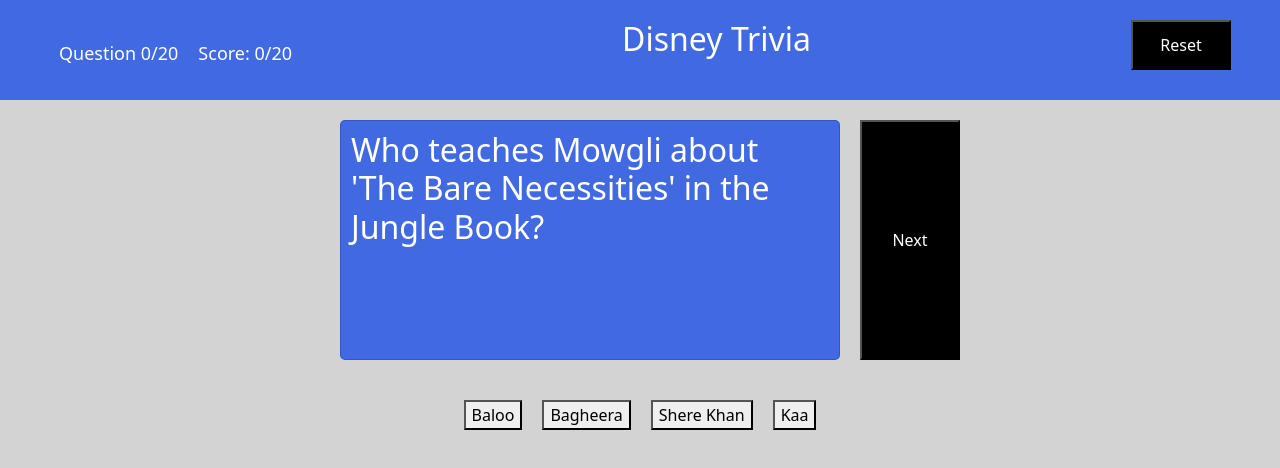
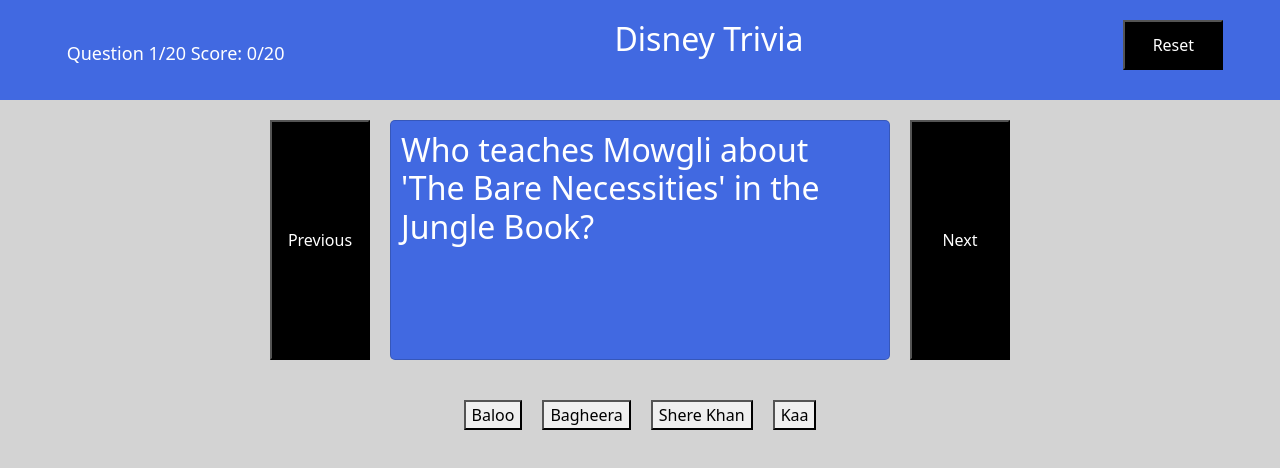
Before and after one commit to Kiwi-223/react-trivia, a React (Vite) app: page / in a window 1280 px wide. Shown: the top 468 px of the page. Built offline with nearby package versions, Linux system fonts and the light colour scheme.

Commit message:
Corrected score to only add once per question

```diff
--- a/src/App.tsx
+++ b/src/App.tsx
@@ -10,10 +10,13 @@
   const [answerAlert, setAnswerAlert] = useState(false);
   const [correctAnswer, setCorrectAnswer] = useState(false);
   const [score, setScore] = useState(0);
+  const [answeredQuestions, setAnsweredQuestions] = useState<number[]>([]);
+
   const handleReset = () => {
-    handleMove("Reset");
+    setQuestionIndex(0);
     setAnswerAlert(false);
     setScore(0);
+    setAnsweredQuestions([]);
   };
   const handleMove = (direction: string) => {
     if (direction === "Next") {
@@ -22,42 +25,39 @@
     if (direction === "Previous") {
       setQuestionIndex(questionIndex - 1);
     }
-    if (direction === "Reset") {
-      setQuestionIndex(0);
-    }
     setAnswerAlert(false);
   };
 
-  //
   const handleAnswer = (answer: string, choice: string) => {
-    // console.log(choice);
     setAnswerAlert(true);
     if (choice === answer && answerAlert != true) {
       setCorrectAnswer(true);
-      setScore(score + 1);
+      if (!answeredQuestions.includes(questionIndex)) {
+        console.log({ answeredQuestions });
+        setScore(score + 1);
+      }
     } else {
       if (answerAlert != true) {
         setCorrectAnswer(false);
       }
     }
+    setAnsweredQuestions((answeredQuestions) => [
+      ...answeredQuestions,
+      questionIndex,
+    ]);
   };
 
   return (
     <>
       <div className="mainHead">
-        <p>Question {questionIndex}/20</p>
-        <p>Score: {score}/20</p>
+        <p>
+          Question {questionIndex + 1}/20 Score: {score}/20
+        </p>
+        {/* <p>Score: {score}/20</p> */}
         <h1>Disney Trivia</h1>
         <button onClick={() => handleReset()}>Reset</button>
       </div>
-      <div>
-        {answerAlert && (
-          <AnswerAlert
-            answer={curentQ.answer}
-            choice={correctAnswer}
-          ></AnswerAlert>
-        )}
-      </div>
+
       <div className="content">
         {/*move to previous*/}
         {questionIndex != 0 ? (
@@ -66,12 +66,11 @@
             onClick={() => handleMove("Previous")}
           ></MoveButton>
         ) : (
-          <p></p>
+          <button className="void">Previous</button>
         )}
         <div className="card">
           <h2>{triviaList[questionIndex].question}</h2>
         </div>
-
         {/*move to next*/}
         {questionIndex != 19 ? (
           <MoveButton
@@ -79,9 +78,10 @@
             onClick={() => handleMove("Next")}
           ></MoveButton>
         ) : (
-          <p></p>
+          <button className="void">Next</button>
         )}
       </div>
+
       <div className="answerContainer">
         {curentQ.options.map((option) => {
           return (
@@ -91,6 +91,15 @@
           );
         })}
       </div>
+
+      <div>
+        {answerAlert && (
+          <AnswerAlert
+            answer={curentQ.answer}
+            choice={correctAnswer}
+          ></AnswerAlert>
+        )}
+      </div>
     </>
   );
 }
```
Also changed, not shown: src/componants/answerAlert.tsx (+12 -9 lines).
